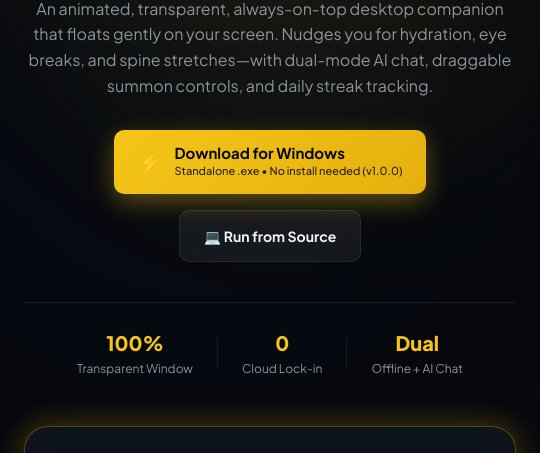
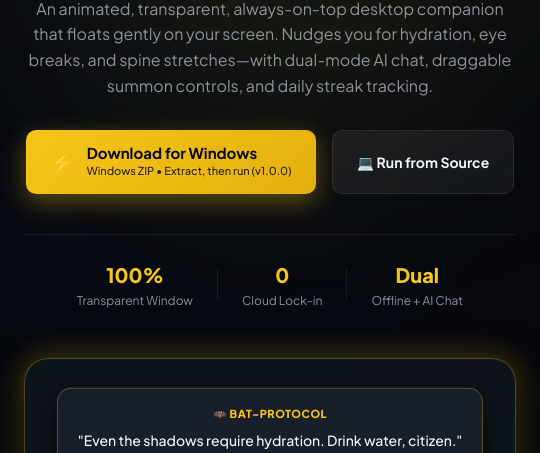
Before and after one commit to durgasnv/nightwatch, an Electron app: page website/index.html in a window 540 px wide. Shown: the part 287-740 px from the top of the page. Drawn offline with Linux system fonts and the light colour scheme.

Commit message:
fix: link website downloads to release assets

```diff
--- a/website/index.html
+++ b/website/index.html
@@ -53,11 +53,11 @@
         </p>
 
         <div class="hero-cta-group" id="download">
-          <a href="../dist/Nightwatch Desktop Companion-win32-x64/Nightwatch Desktop Companion.exe" class="btn btn-hero-primary" download>
+          <a href="https://github.com/durgasnv/nightwatch/releases/download/v1.0.0/Nightwatch-Desktop-Companion-win32-x64.zip" class="btn btn-hero-primary">
             <span class="btn-icon">⚡</span>
             <div class="btn-text-block">
               <span class="btn-label">Download for Windows</span>
-              <span class="btn-subtext">Standalone .exe • No install needed (v1.0.0)</span>
+              <span class="btn-subtext">Windows ZIP • Extract, then run (v1.0.0)</span>
             </div>
           </a>
           <a href="#how-it-works" class="btn btn-hero-secondary">
@@ -244,7 +244,7 @@
           <div class="step-badge">METHOD 1</div>
           <h3>Standalone .EXE</h3>
           <p>No Node.js or setup required. Download the executable, double click, and Batman begins his patrol immediately.</p>
-          <a href="../dist/Nightwatch Desktop Companion-win32-x64/Nightwatch Desktop Companion.exe" class="step-link" download>Download .exe →</a>
+          <a href="https://github.com/durgasnv/nightwatch/releases/download/v1.0.0/Nightwatch-Desktop-Companion-win32-x64.zip" class="step-link">Download Windows ZIP →</a>
         </div>
 
         <div class="step-card">
```
Also changed, not shown: README.md.
